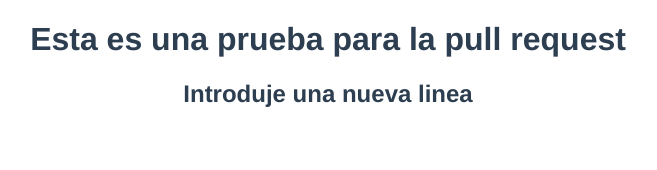
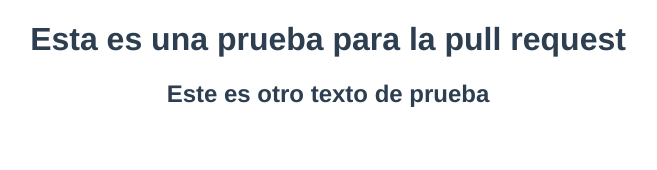
Before and after one commit to fecocode/v-log, a Vue app: page / in a window 1280 px wide. Shown: the top 170 px of the page, without its empty margins (312-969 px from the left). Built offline with nearby package versions, Linux system fonts and the light colour scheme.

Commit message:
Add change to test PR

```diff
--- a/src/views/Home.vue
+++ b/src/views/Home.vue
@@ -1,7 +1,7 @@
 <template>
   <div>
     <h1>Esta es una prueba para la pull request</h1>
-    <h2>Introduje una nueva linea</h2>
+    <h2>Este es otro texto de prueba</h2>
     <!-- Su componente -->
   </div>
 </template>
```
